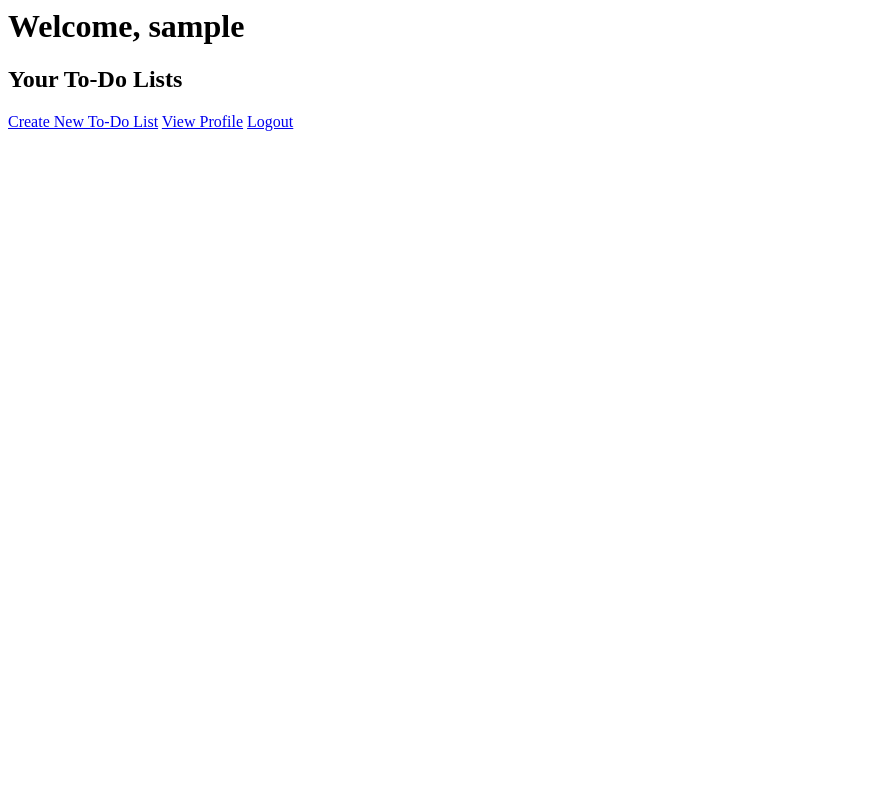
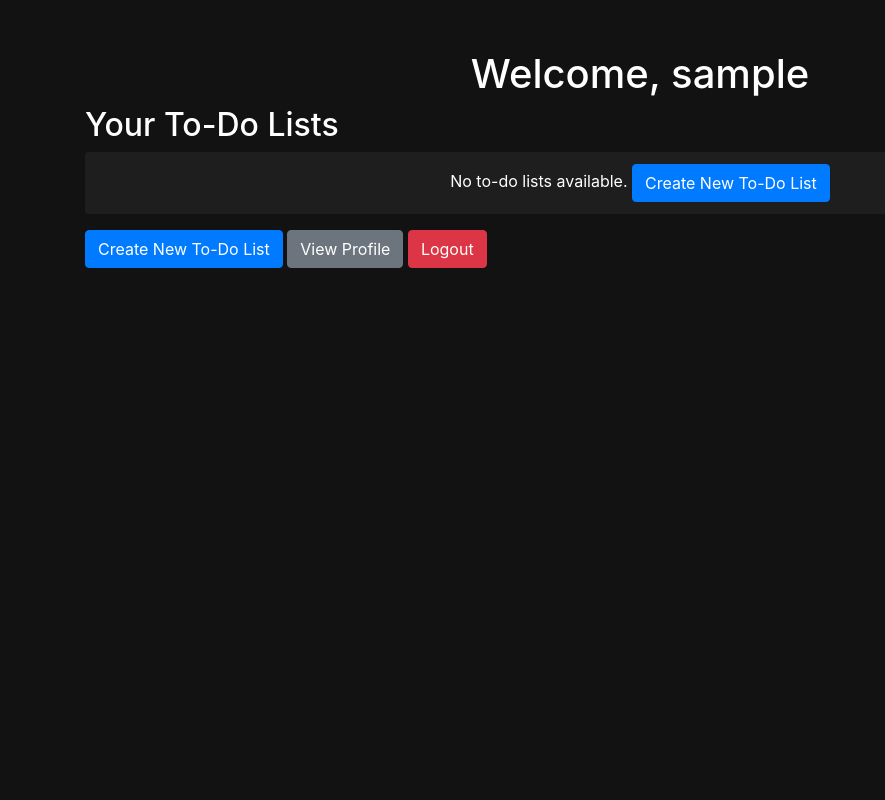
Before and after one commit to MATYUS05/UTS, a PHP site: page /views/dashboard.php in a window 1280 px wide. Shown: the whole page, without its empty margins (0-885 px from the left). Run offline with PHP 8.4, Linux system fonts and the light colour scheme; the visitor is signed in with stand-in values (Sample User, id 1); data that the repository does not hold is empty.

Commit message:
Update dashboard.php

```diff
--- a/Project-lab/views/dashboard.php
+++ b/Project-lab/views/dashboard.php
@@ -9,7 +9,7 @@
 
 $user_id = $_SESSION['user_id'];
 
-$stmt = $mysqli->prepare("SELECT id, title FROM todos WHERE user_id = ?");
+$stmt = $mysqli->prepare("SELECT id, title FROM todo_lists WHERE user_id = ?");
 $stmt->bind_param('i', $user_id);
 $stmt->execute();
 $stmt->bind_result($todo_id, $title);
@@ -23,13 +23,56 @@
 $mysqli->close();
 ?>
 
-<h1>Welcome, <?php echo $_SESSION['username']; ?></h1>
-<h2>Your To-Do Lists</h2>
-<ul>
-    <?php foreach ($todos as $todo): ?>
-    <li><a href="todo.php?id=<?php echo $todo['id']; ?>"><?php echo htmlspecialchars($todo['title'], ENT_QUOTES); ?></a></li>
-    <?php endforeach; ?>
-</ul>
-<a href="todo.php">Create New To-Do List</a>
-<a href="profile.php">View Profile</a>
-<a href="../logout.php">Logout</a>
+<!DOCTYPE html>
+<html lang="en">
+<head>
+    <meta charset="UTF-8">
+    <meta name="viewport" content="width=device-width, initial-scale=1.0">
+    <title>Your Dashboard</title>
+    <link href="https://stackpath.bootstrapcdn.com/bootstrap/4.5.2/css/bootstrap.min.css" rel="stylesheet">
+    <style>
+        body {
+            background-color: #121212;
+            color: #ffffff;
+        }
+        .container {
+            margin-top: 50px;
+        }
+        .list-group-item {
+            background-color: #1e1e1e;
+            border: none;
+        }
+        .list-group-item a {
+            color: #ffffff;
+        }
+        .list-group-item a:hover {
+            text-decoration: underline;
+        }
+    </style>
+</head>
+<body>
+
+<div class="container">
+    <h1 class="text-center">Welcome, <?php echo htmlspecialchars($_SESSION['username']); ?></h1>
+    <h2>Your To-Do Lists</h2>
+    <ul class="list-group">
+        <?php if (empty($todos)): ?>
+            <li class="list-group-item text-center">No to-do lists available. <a href="create_todo.php" class="btn btn-primary">Create New To-Do List</a></li>
+        <?php else: ?>
+            <?php foreach ($todos as $todo): ?>
+            <li class="list-group-item">
+                <a href="view_tasks.php?id=<?php echo $todo['id']; ?>"><?php echo htmlspecialchars($todo['title'], ENT_QUOTES); ?></a>
+                <a href="delete_todo.php?id=<?php echo $todo['id']; ?>" class="btn btn-danger btn-sm float-right" onclick="return confirm('Are you sure you want to delete this list?');">Delete</a>
+            </li>
+            <?php endforeach; ?>
+        <?php endif; ?>
+    </ul>
+    <div class="mt-3">
+        <a href="create_todo.php" class="btn btn-primary">Create New To-Do List</a>
+        <a href="profile.php" class="btn btn-secondary">View Profile</a>
+        <a href="../logout.php" class="btn btn-danger">Logout</a>
+    </div>
+</div>
+
+</body>
+</html>
```
